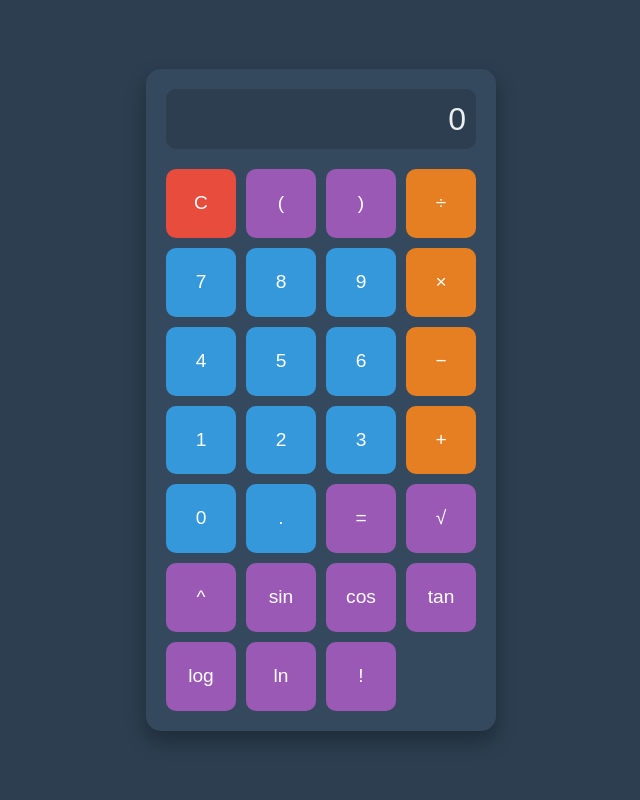
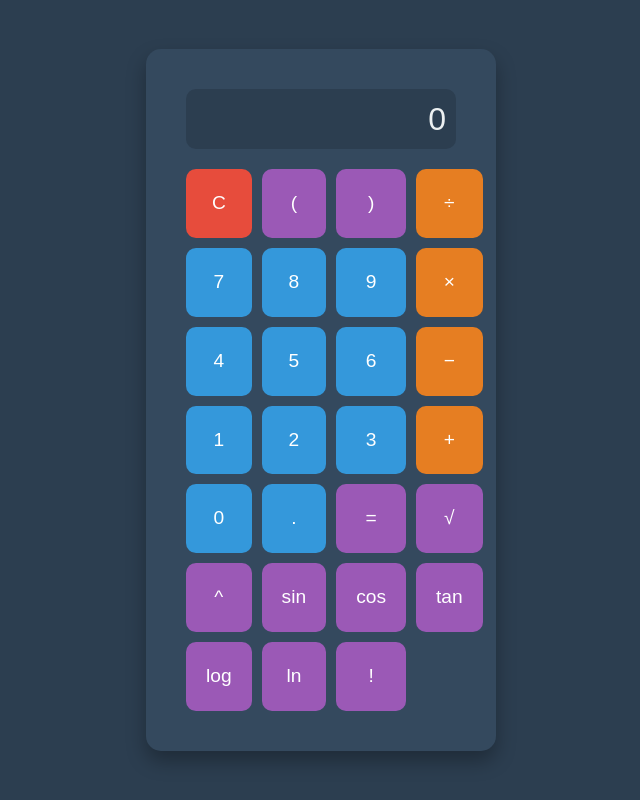
Before and after one commit to NIRMAL20062/Flask-Calculator, a Flask app: page / in a window 1280 px wide. Shown: the whole page, without its empty margins (319-959 px from the left). Run offline with Flask 3, Linux system fonts and the light colour scheme.

Commit message:
UPDATED SIZE

```diff
--- a/templates/index.html
+++ b/templates/index.html
@@ -19,7 +19,7 @@
         }
         .calculator {
             background-color: #34495e;
-            padding: 20px;
+            padding: 40px;
             border-radius: 15px;
             box-shadow: 0 10px 20px rgba(0, 0, 0, 0.3);
             width: 350px;
```
